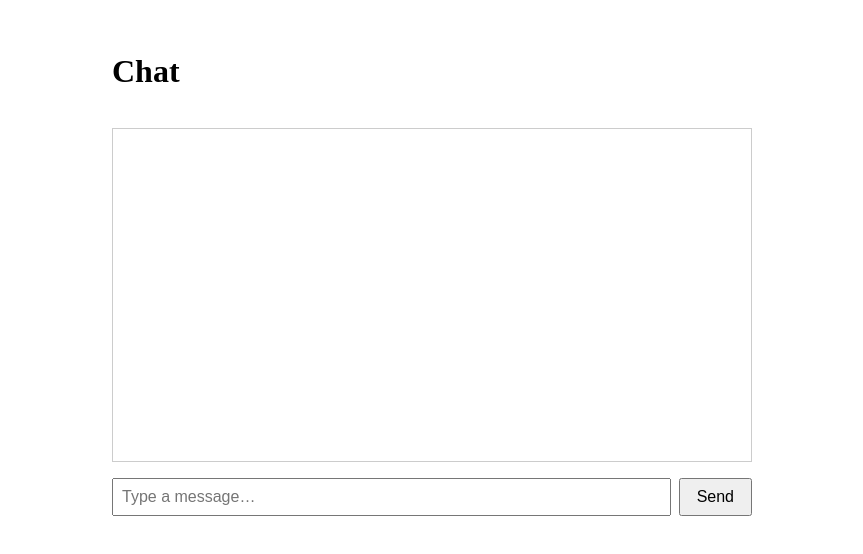
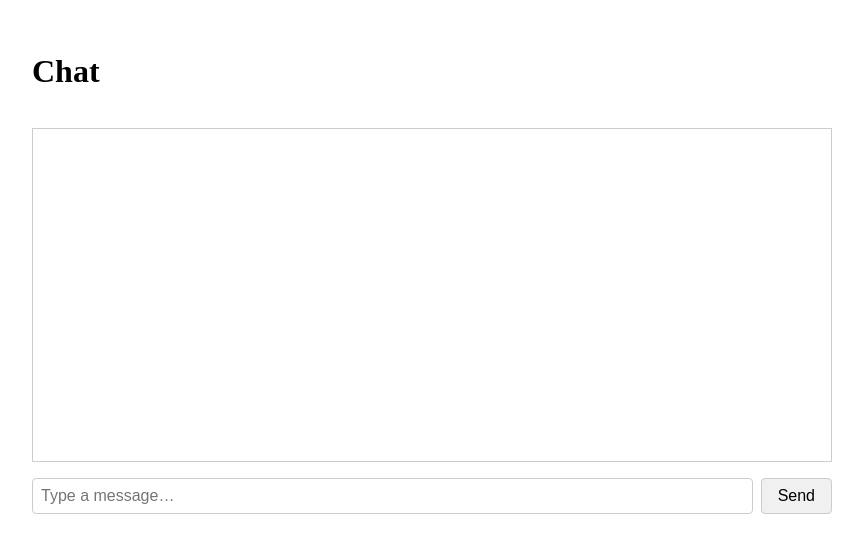
Before and after one commit to govuk-once/gds-eligibility-chat-frontend, a SvelteKit app: page / in a window 1280 px wide. Shown: the top 554 px of the page, without its empty margins (208-1071 px from the left). Built offline with nearby package versions, Linux system fonts and the light colour scheme.

Commit message:
add scrolling

```diff
--- a/src/routes/+page.svelte
+++ b/src/routes/+page.svelte
@@ -1,71 +1,129 @@
 <script lang="ts">
-	let messages: { id: string; role: 'user' | 'assistant'; text: string }[] = [];
-	let input = '';
+	let messages = $state<{ id: string; role: 'user' | 'assistant' | 'error'; text: string }[]>([]);
+	let input = $state('');
+	let loading = $state(false);
+	let chatWindow: HTMLDivElement;
+
+	// Auto-scroll to the bottom of the chat window when new messages are added
+	$effect(() => {
+		if (chatWindow && messages.length) {
+			chatWindow.scrollTop = chatWindow.scrollHeight;
+		}
+	});
 
 	async function sendMessage() {
-		if (!input.trim()) return;
+		if (!input.trim() || loading) return;
 
-		messages = [...messages, { id: crypto.randomUUID(), role: 'user', text: input }];
+		messages.push({ id: crypto.randomUUID(), role: 'user', text: input });
+		const currentInput = input;
+		input = '';
+		loading = true;
 
-		const res = await fetch('/api/chat', {
-			method: 'POST',
-			headers: { 'Content-Type': 'application/json' },
-			body: JSON.stringify({ message: input })
-		});
-		const data = await res.json();
+		try {
+			const res = await fetch('/api/chat', {
+				method: 'POST',
+				headers: { 'Content-Type': 'application/json' },
+				body: JSON.stringify({ message: currentInput })
+			});
 
-		messages = [...messages, { id: crypto.randomUUID(), role: 'assistant', text: data.reply }];
+			if (!res.ok) {
+				throw new Error('API request failed');
+			}
 
-		input = '';
+			const data = await res.json();
+			messages.push({ id: crypto.randomUUID(), role: 'assistant', text: data.reply });
+		} catch (error) {
+			console.log(error);
+			messages.push({
+				id: crypto.randomUUID(),
+				role: 'error',
+				text: 'Sorry, something went wrong. Please try again.'
+			});
+		} finally {
+			loading = false;
+		}
 	}
 </script>
 
-<!-- Container -->
 <div class="chat-container">
 	<h1>Chat</h1>
 
-	<div class="chat-window">
+	<div class="chat-window" bind:this={chatWindow}>
 		{#each messages as m (m.id)}
 			<div class="message {m.role}">
 				<strong>{m.role}:</strong>
 				{m.text}
 			</div>
 		{/each}
+
+		{#if loading}
+			<div class="message assistant"><strong>assistant:</strong> Thinking...</div>
+		{/if}
 	</div>
 
-	<div class="chat-input">
-		<input bind:value={input} placeholder="Type a message…" />
-		<button on:click={sendMessage}>Send</button>
-	</div>
+	<form class="chat-input" on:submit|preventDefault={sendMessage}>
+		<label for="chat-input" class="visually-hidden">Type a message</label>
+		<input id="chat-input" bind:value={input} placeholder="Type a message…" />
+		<button type="submit" disabled={loading}>Send</button>
+	</form>
 </div>
 
 <style>
-	/* Center container and set width */
+	/* A visually hidden class for accessible labels */
+	.visually-hidden {
+		position: absolute;
+		width: 1px;
+		height: 1px;
+		padding: 0;
+		margin: -1px;
+		overflow: hidden;
+		clip: rect(0, 0, 0, 0);
+		border: 0;
+	}
+
 	.chat-container {
-		width: 50vw; /* 50% of viewport width */
+		max-width: 800px;
+		width: 90vw;
 		margin: 2rem auto; /* top/bottom margin + auto horizontal centering */
 		display: flex;
 		flex-direction: column;
 		gap: 1rem;
 	}
 
-	/* Chat window */
 	.chat-window {
 		border: 1px solid #ccc;
 		padding: 1rem;
-		min-height: 300px;
+		height: 300px;
 		overflow-y: auto;
+		display: flex;
+		flex-direction: column;
+		gap: 0.5rem;
+	}
+
+	.message {
+		padding: 0.5rem;
+		border-radius: 0.25rem;
 	}
 
 	.message.user {
 		text-align: right;
+		background-color: #f0f0f0;
+		align-self: flex-end;
 	}
 
 	.message.assistant {
 		text-align: left;
+		background-color: #e0e0e0;
+		align-self: flex-start;
 	}
 
-	/* Input section */
+	.message.error {
+		text-align: left;
+		background-color: #fdd;
+		color: #c00;
+		align-self: stretch;
+	}
+
 	.chat-input {
 		display: flex;
 		gap: 0.5rem;
@@ -75,11 +133,21 @@
 		flex: 1;
 		padding: 0.5rem;
 		font-size: 1rem;
+		border: 1px solid #ccc;
+		border-radius: 0.25rem;
 	}
 
 	.chat-input button {
 		padding: 0.5rem 1rem;
 		font-size: 1rem;
 		cursor: pointer;
+		border: 1px solid #ccc;
+		border-radius: 0.25rem;
+		background-color: #f0f0f0;
+	}
+
+	.chat-input button:disabled {
+		cursor: not-allowed;
+		opacity: 0.6;
 	}
 </style>
```
Also changed, not shown: 2 other files (tests, documents, lock files or other folders).
